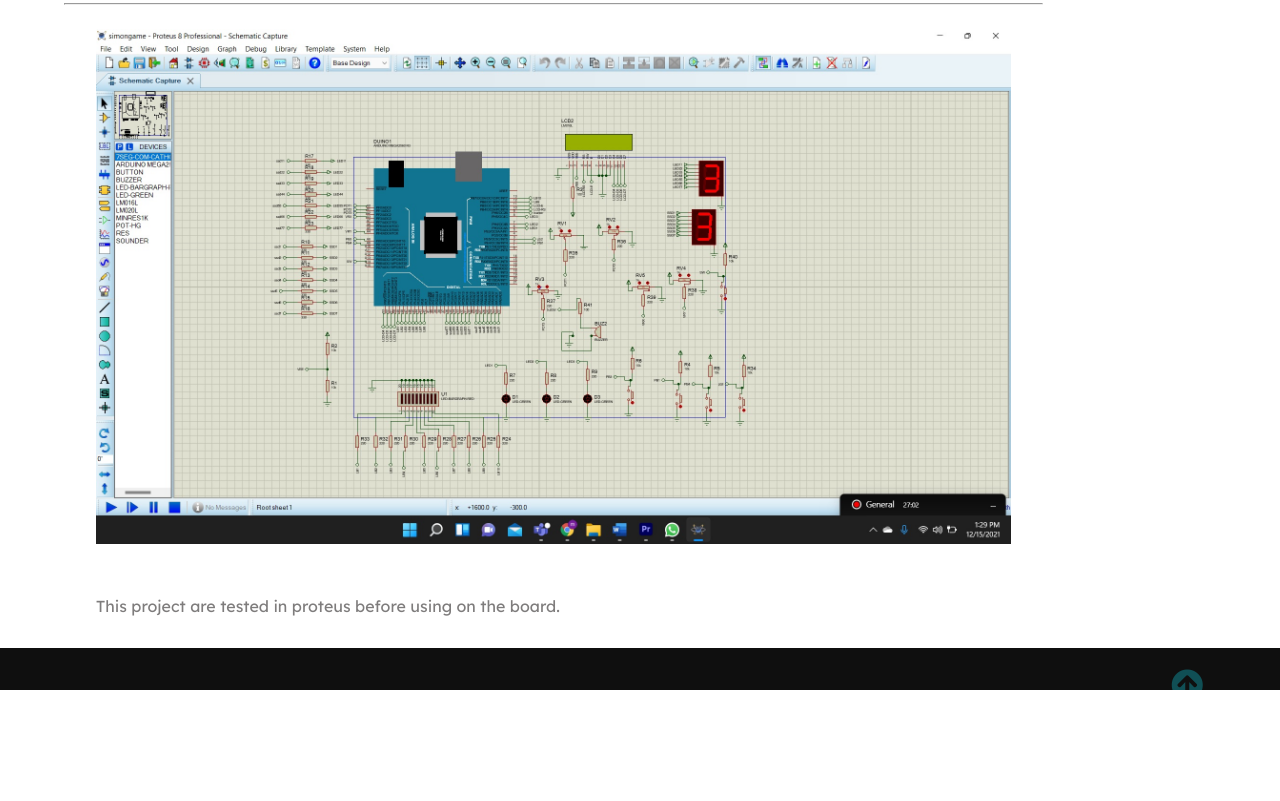
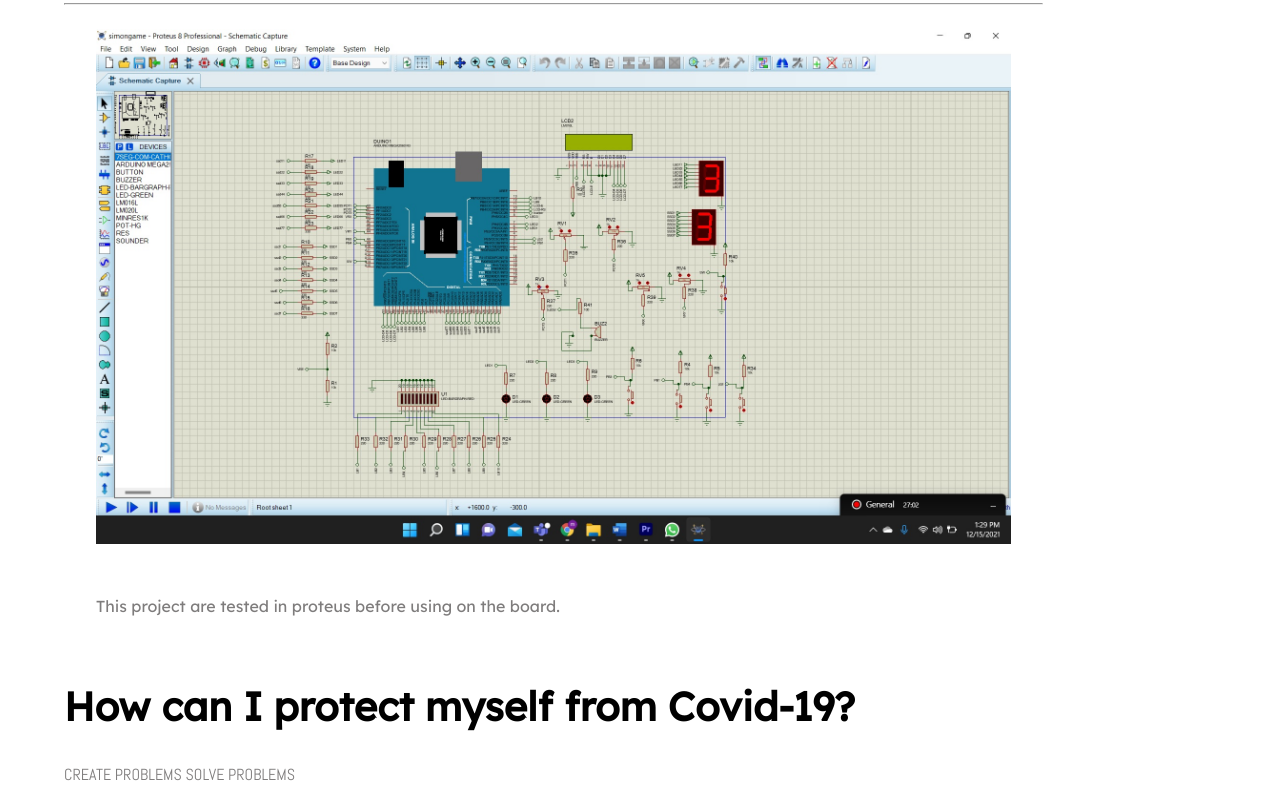
Before and after one commit to marounalkattar/-hbjnkmkl, a plain HTML site: page index.html in a window 1280 px wide. Shown: the part 2402-3203 px from the top of the page. Before the commit the page ends 3092 px from the top, so only its background shows below. Drawn offline with Linux system fonts and the light colour scheme.

Commit message:
Update index.html

```diff
--- a/index.html
+++ b/index.html
@@ -166,17 +166,55 @@
 
     <!-- --------------------------- Footer ---------------------------------------- -->
 
-    <footer class="footer">
+        <section class="home">
+        <div class="container">
+           <div class="row">
+               <div class="home-text">
+                    <h1>How can I protect myself from Covid-19?</h1>
+                    <p class="animate-text">
+                       <span>CREATE PROBLEMS </span>
+                       <span>SOLVE PROBLEMS </span>
 
-        <div class="rights flex-row">
-            <h4 class="text-gray">
+                    </p>
+               </div>
+           </div>
+        </div>
+    </section>
 
-            </h4>
-        </div>
-        <div class="move-up">
-            <span><i class="fas fa-arrow-circle-up fa-2x"></i></span>
-        </div>
-    </footer>
+
+
+<script>
+    const txts=document.querySelector(".animate-text").children,
+          txtsLen=txts.length;
+      let index=0;
+     const textInTimer=3000,
+           textOutTimer=2800;
+
+    function animateText() {
+       for(let i=0; i<txtsLen; i++){
+         txts[i].classList.remove("text-in","text-out");
+       }
+       txts[index].classList.add("text-in");
+
+       setTimeout(function(){
+           txts[index].classList.add("text-out");
+       },textOutTimer)
+
+       setTimeout(function(){
+
+         if(index == txtsLen-1){
+             index=0;
+           }
+          else{
+              index++;
+            }
+           animateText();
+       },textInTimer);
+    }
+
+    window.onload=animateText;
+
+</script>
 
     <!-- -------------x------------- Footer --------------------x------------------- -->
 
```
